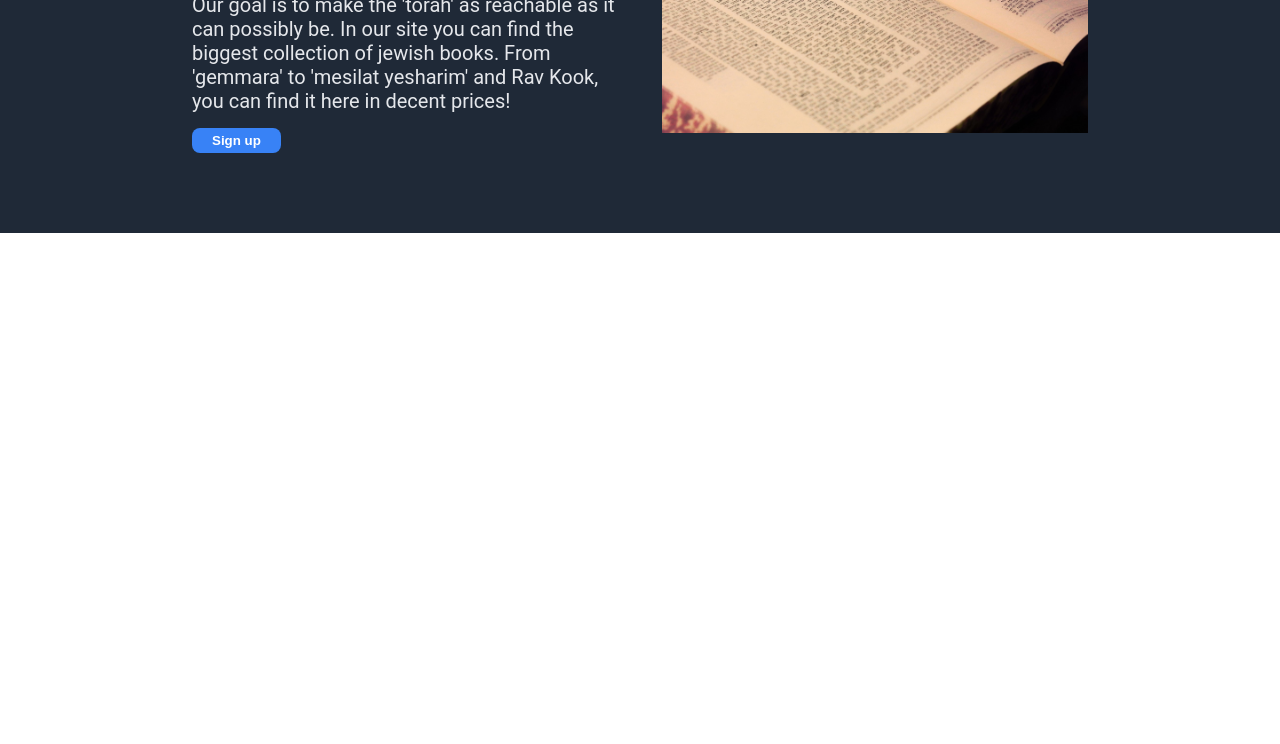
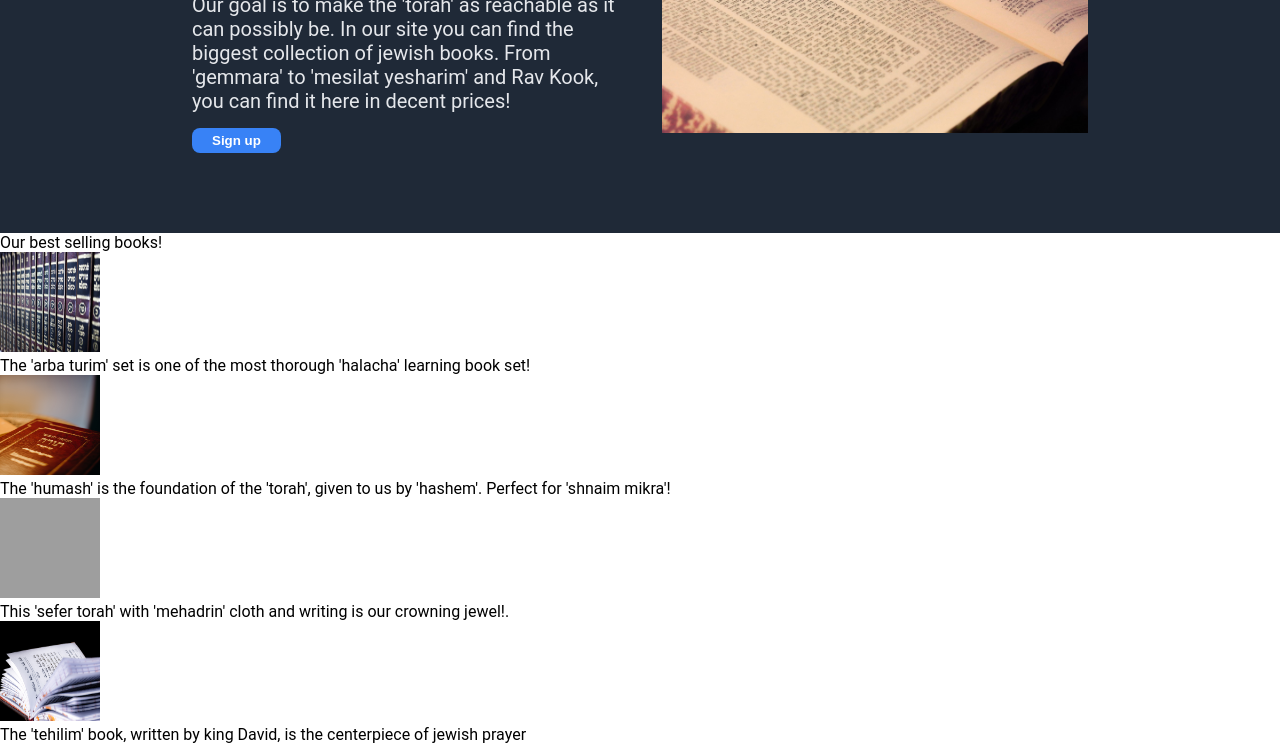
Before and after one commit to AdielTuson/landing-page, a plain HTML site: page index.html in a window 1280 px wide. Shown: the part 276-1020 px from the top of the page. Before the commit the page ends 800 px from the top, so only its background shows below. Drawn offline with Linux system fonts and the light colour scheme; grey boxes are pictures that could not be loaded.

Commit message:
Create products section in html and import images
Inside products div create four divs for four items. Each div has
a picture and a paragraph in it. Limit images size to 100*100px
in order to see properly. aldo give credit to picture authors.

```diff
--- a/index.html
+++ b/index.html
@@ -30,6 +30,37 @@
                 </div>
             </div>
         </div>
+        <div class="products-section">
+            <div class="products-header">Our best selling books!</div>
+            <div class="products">
+                <div class="item">
+                    <img src="/images/halacha-books.jpg" alt="an image
+                    of 'arba turim' halacha books">
+                    <p>The 'arba turim' set is one of the most
+                    thorough 'halacha' learning book set!</p>
+                </div>
+                <div class="item">
+                    <img src="/images/humash.jpg" alt="an image of a
+                    'humash' book">
+                    <p>The 'humash' is the foundation of the 'torah',
+                    given to us by 'hashem'.
+                    Perfect for 'shnaim mikra'!</p>
+                </div>
+                <div class="item">
+                    <img src="/images/sefer-torah.jpg" alt="an image of
+                    a 'sefer torah'">
+                    <p>This 'sefer torah' with 'mehadrin' cloth and
+                    writing is our crowning jewel!.
+                    </p>
+                </div>
+                <div class="item">
+                    <img src="/images/tehilim.jpg" alt="an image of a
+                    'tehilim' book">
+                    <p>The 'tehilim' book, written by king David, is the
+                    centerpiece of jewish prayer</p>
+                </div>
+            </div>
+        </div>
 
 
 
--- a/style.css
+++ b/style.css
@@ -87,3 +87,14 @@ body {
     font-weight: 700;
     border: none;
 }
+
+
+/* Products section */
+.item {
+
+}
+
+.item > img {
+    width: 100px;
+    height: 100px;
+}
```
Also changed, not shown: images/halacha-books.jpg (added), images/humash.jpg (added), images/tehilim.jpg (added), 2 other files.
